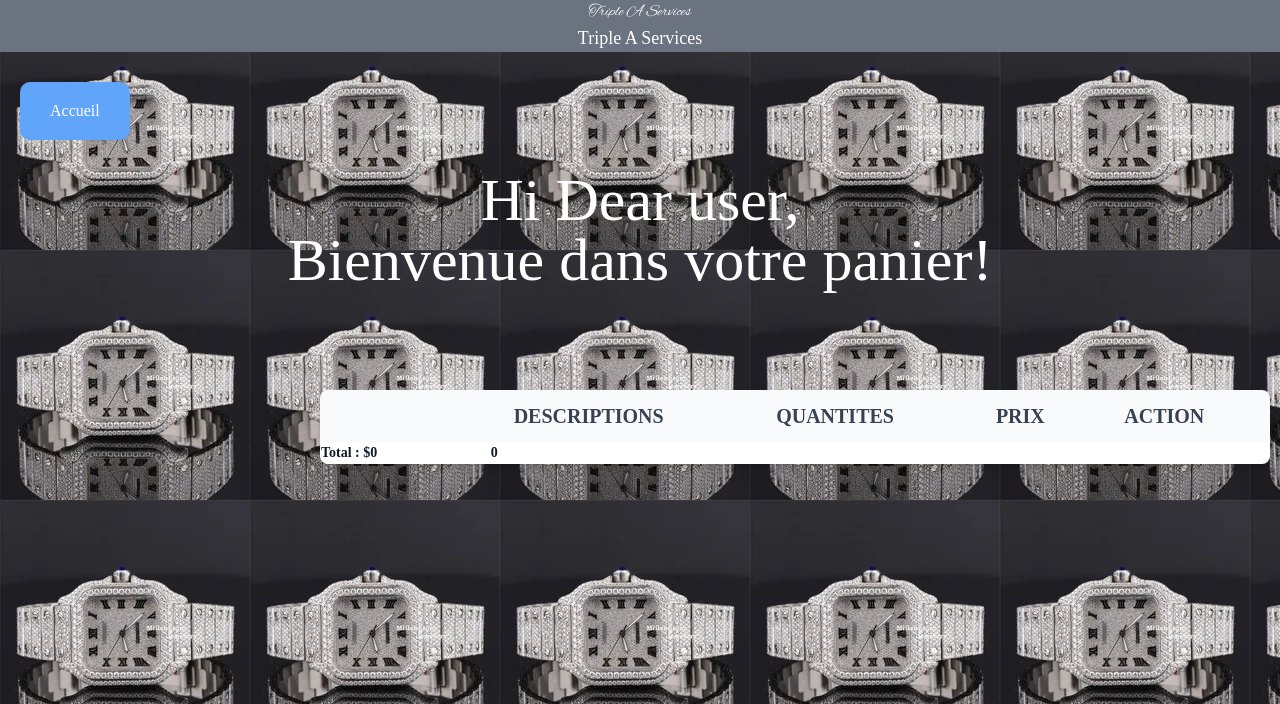
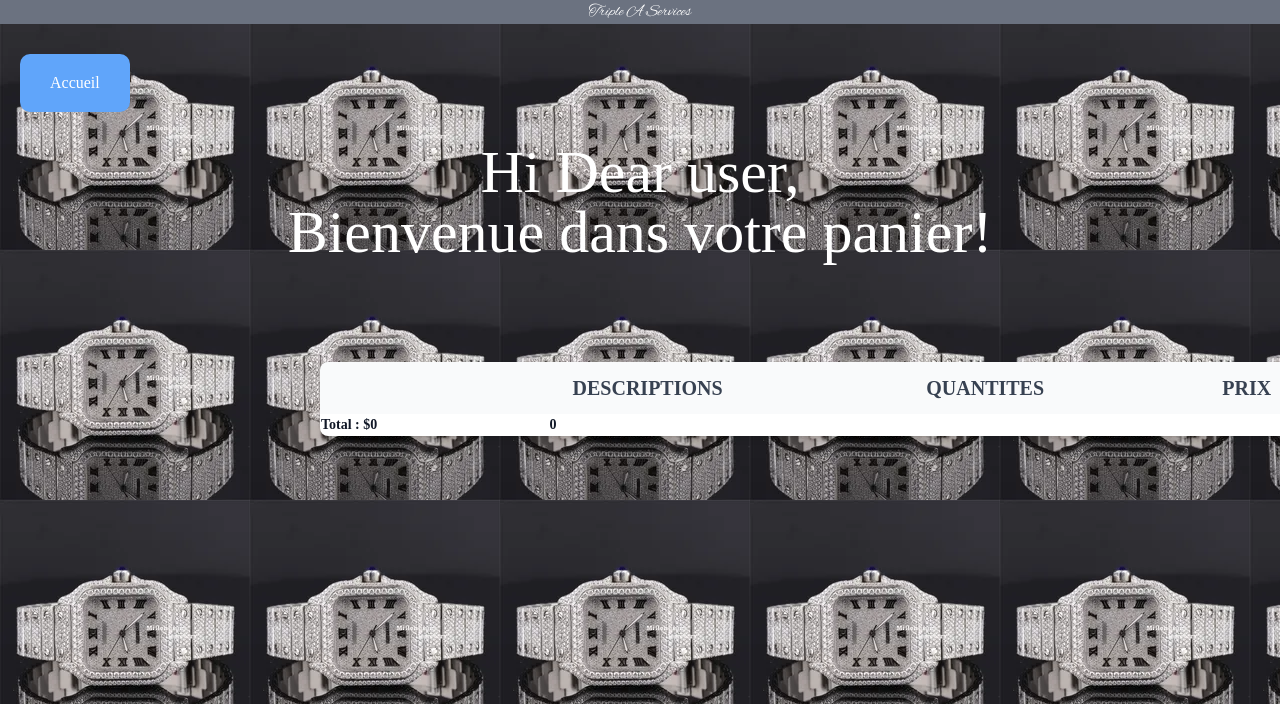
Before and after one commit to Alange39/site1, a PHP site: page /cart.php in a window 1280 px wide; the page is wider, and only the part inside the window is pictured. Shown: the top 704 px of that part. Run offline with PHP 8.4, Linux system fonts and the light colour scheme; some libraries are stand-ins or nearby versions; some web fonts are replaced.

Commit message:
autre commit

```diff
--- a/cart.php
+++ b/cart.php
@@ -28,7 +28,6 @@
 <body class="cart bg-[url('assets/images/box3.jpg')] birthstone-regular ">
 
 <header>
-  <div class=" bg-gray-500 text-center text-white  ">  <p class="pinyon-script-regular  text-lg">Triple A Services</p> </div>
 </header>
 
 
@@ -37,23 +36,23 @@
 <div class="text-white text-6xl pt-[30px] text-center"><p>Hi Dear user,</p>
 <p>Bienvenue dans votre panier!</p></div>
 
-<div class=" overflow-x-auto shadow-md sm:rounded-lg  mt-[100px] w-[950px] items-center ml-[320px]">
-    <table class="w-full text-sm text-left rtl:text-right text-gray-500 dark:text-gray-400">
-        <thead class="text-xl text-gray-700 uppercase bg-gray-50 dark:bg-gray-700 dark:text-gray-400">
+<div class=" overflow-x-auto shadow-md sm:rounded-lg mt-[100px] w-screen w-[950px] items-center ml-[320px] max-md:ml-[0px]">
+    <table class="w-full text-sm text-left max-md:text-[10px]  rtl:text-right text-gray-500 dark:text-gray-400 ">
+        <thead class="text-xl text-gray-700 max-md:text-[10px] max-md:w-[0px] uppercase bg-gray-50 dark:bg-gray-700 dark:text-gray-400">
             <tr>
-                <th scope="col" class="px-16 py-3">
+                <th scope="col" class="px-16 py-3 max-md:w-[10px]">
                     <span class="sr-only">Images</span>
                 </th>
-                <th scope="col" class="px-6 py-3">
+                <th scope="col" class="px-6 py-3 ">
                     Descriptions
                 </th>
-                <th scope="col" class="px-6 py-3">
+                <th scope="col" class="px-6 py-3 ">
                     Quantites
                 </th>
-                <th scope="col" class="px-6 py-3">
+                <th scope="col" class="px-6 py-3 ">
                     Prix
                 </th>
-                <th scope="col" class="px-6 py-3">
+                <th scope="col" class="px-6 py-3 ">
                     Action
                 </th>
             </tr>
```
